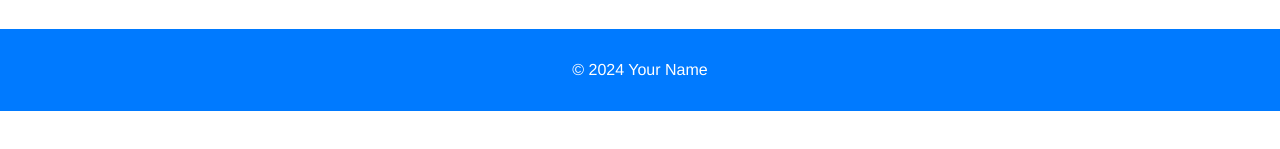
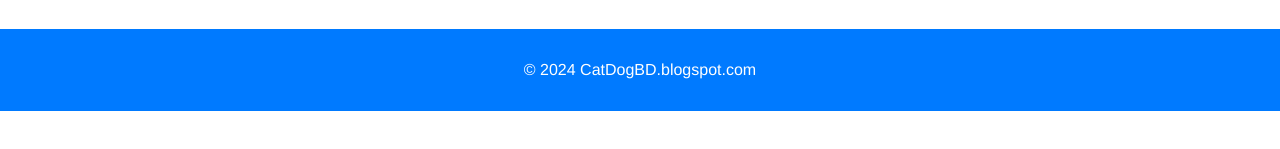
Before and after one commit to catdogbd/CatDogBDTeam, a plain HTML site: page index.html in a window 1280 px wide. Shown: the part 227-376 px from the top of the page. Drawn offline with Linux system fonts and the light colour scheme.

Commit message:
Update index.html

```diff
--- a/index.html
+++ b/index.html
@@ -83,7 +83,7 @@
 
 
     <footer>
-        <p>&copy; 2024 Your Name</p>
+        <p>&copy; 2024 CatDogBD.blogspot.com</p>
     </footer>
         <script src="https://kit.fontawesome.com/d5ed6967fa.js" crossorigin="anonymous"></script>
     <script src="https://catdogbdteam.pages.dev/java.js"></script>
```
